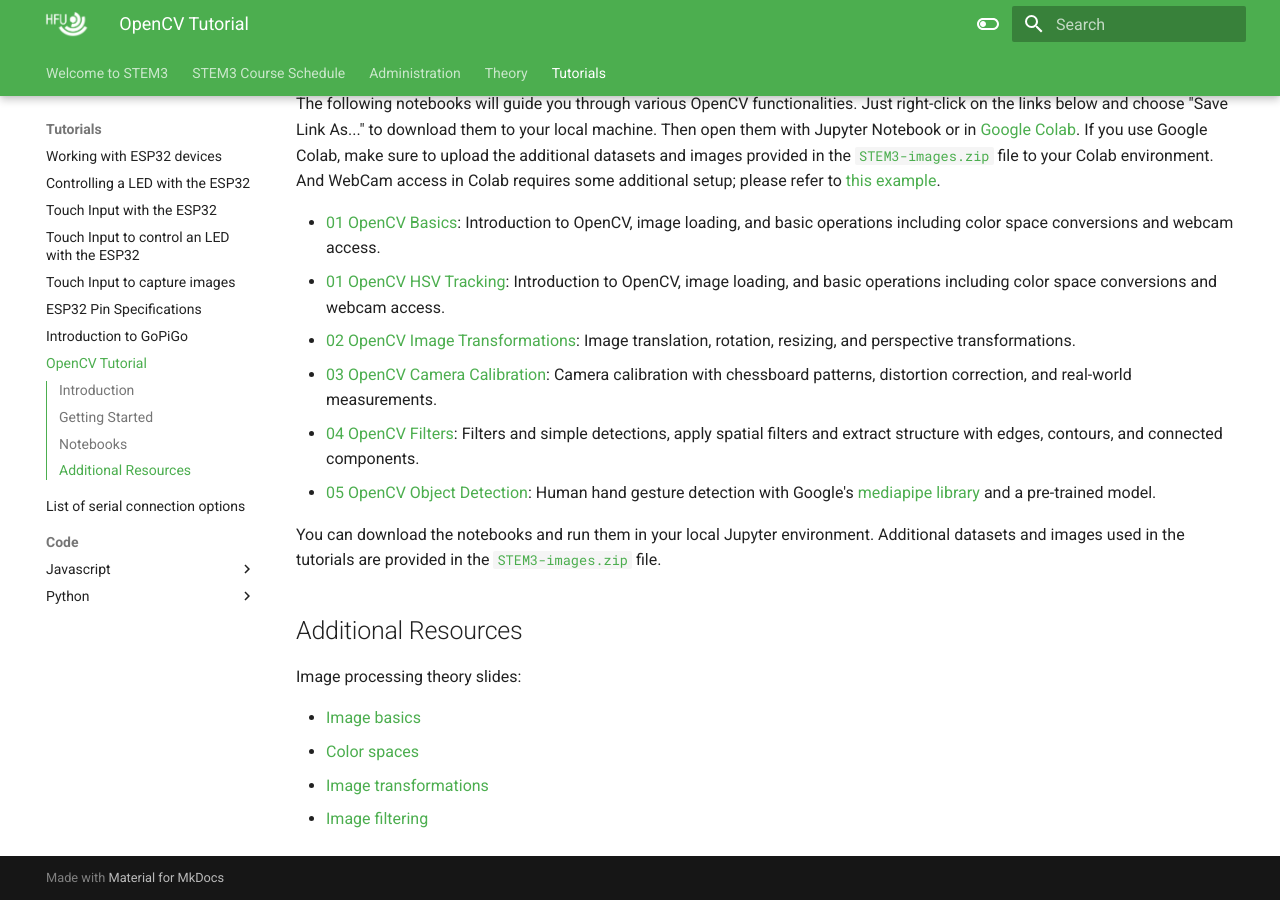
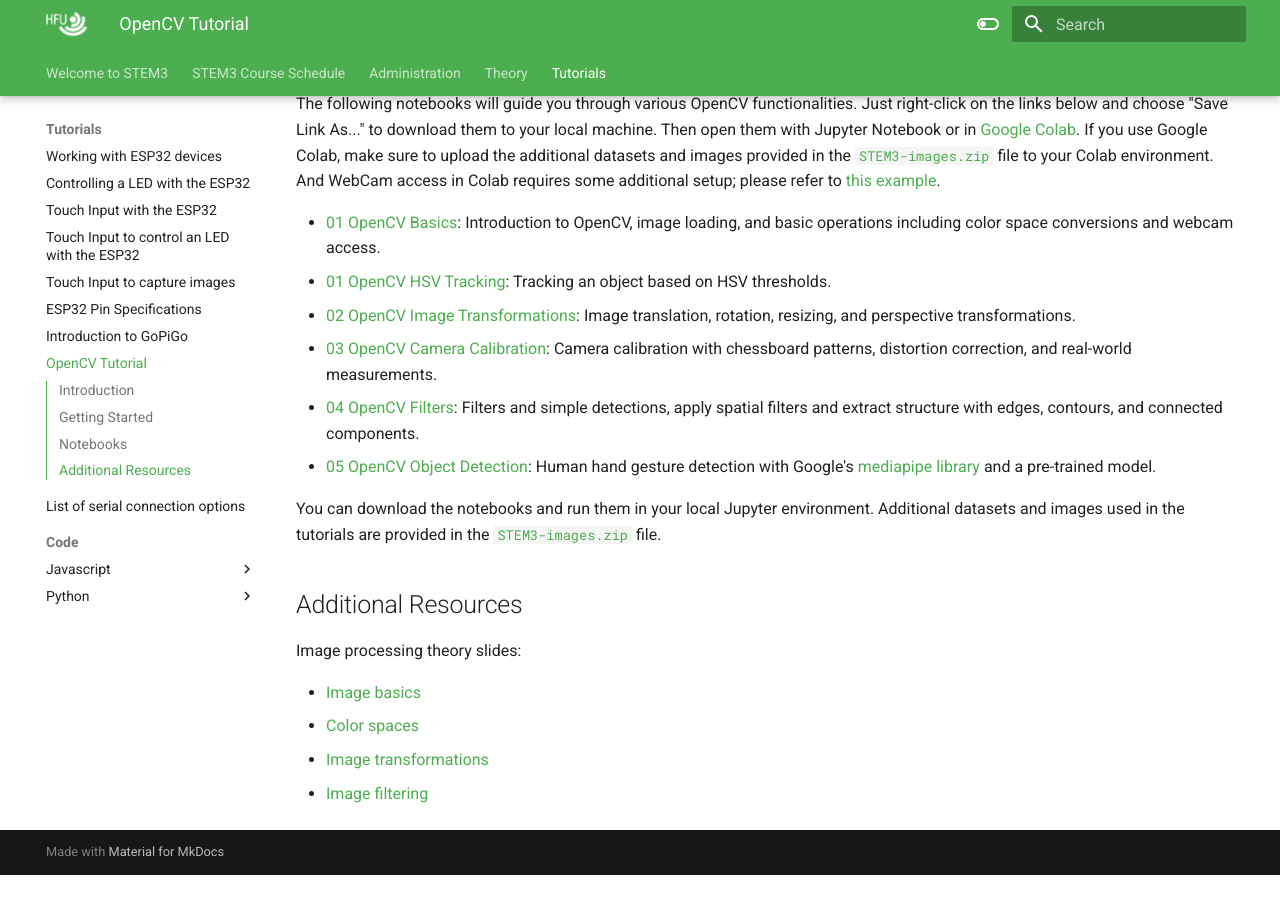
Before and after one commit to HFU-GMB-STEM/STEM3-course, an MkDocs documentation site: the page built from docs/tutorials/OpenCV.md, in a window 1280 px wide and 900 px high, scrolled down 646 px. Built offline with MkDocs 1.6.1 and Material for MkDocs 9.7.7, drawn with Linux system fonts in a browser that asks for light colours; after the commit the page ends 1521 px from its top, so only the background shows below that.

Commit message:
Update OpenCV.md

```diff
--- a/docs/tutorials/OpenCV.md
+++ b/docs/tutorials/OpenCV.md
@@ -17,7 +17,7 @@ The tutorials are provided as Jupyter Notebooks. To get started, ensure you have
 The following notebooks will guide you through various OpenCV functionalities. Just right-click on the links below and choose "Save Link As..." to download them to your local machine. Then open them with Jupyter Notebook or in [Google Colab](https://colab.research.google.com/). If you use Google Colab, make sure to upload the additional datasets and images provided in the [`STEM3-images.zip`](notebooks/STEM3-images.zip) file to your Colab environment. And WebCam access in Colab requires some additional setup; please refer to [this example](https://colab.research.google.com/drive/1QnC7lV7oVFk5OZCm75fqbLAfD9qBy9bw).
 
 - [01 OpenCV Basics](./notebooks/OpenCV-01-basics.ipynb): Introduction to OpenCV, image loading, and basic operations including color space conversions and webcam access.
-- [01 OpenCV HSV Tracking](./notebooks/OpenCV-01-HSVtracking.ipynb): Introduction to OpenCV, image loading, and basic operations including color space conversions and webcam access.
+- [01 OpenCV HSV Tracking](./notebooks/OpenCV-01-HSVtracking.ipynb): Tracking an object based on HSV thresholds.
 - [02 OpenCV Image Transformations](./notebooks/OpenCV-02-image_transformations.ipynb): Image translation, rotation, resizing, and perspective transformations.
 - [03 OpenCV Camera Calibration](./notebooks/OpenCV-03-camera_calibration.ipynb): Camera calibration with chessboard patterns, distortion correction, and real-world measurements.
 - [04 OpenCV Filters](./notebooks/OpenCV-04-filters.ipynb): Filters and simple detections, apply spatial filters and extract structure with edges, contours, and connected components.
```
